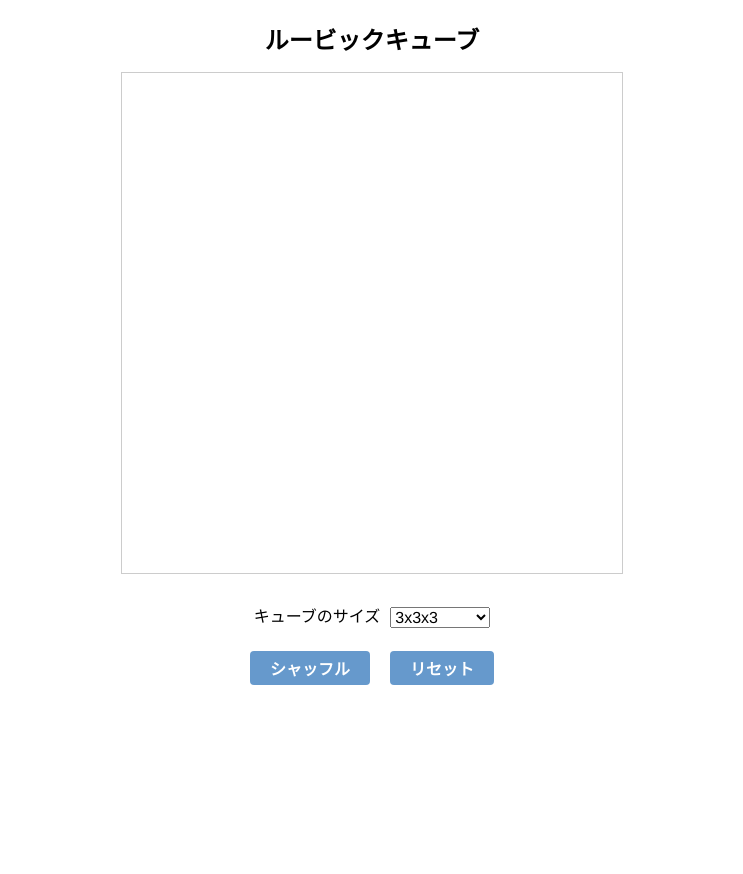
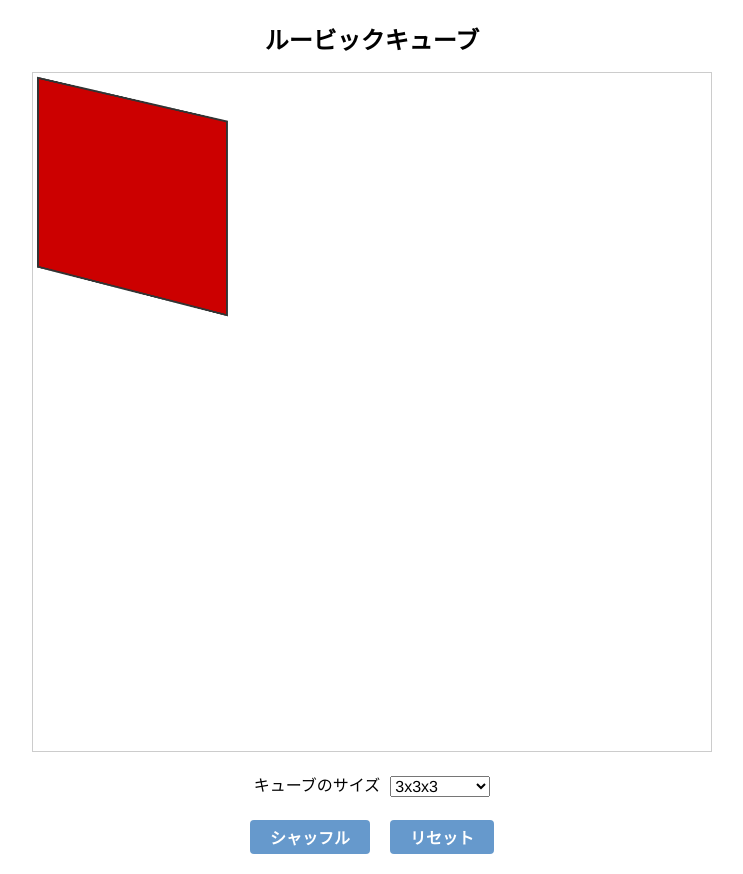
Before and after one commit to yuto-ono/rubik, a Svelte app: page / in a window 1280 px wide. Shown: the whole page, without its empty margins (268-1011 px from the left). Before the commit the page ends 800 px from the top, so only its background shows below. Built offline with nearby package versions, Linux system fonts and the light colour scheme.

Commit message:
Update Canvas.svelte

```diff
--- a/src/Canvas.svelte
+++ b/src/Canvas.svelte
@@ -1,21 +1,72 @@
 <script lang="ts">
+  import { onDestroy, onMount } from "svelte"
+
+  let canvas: HTMLCanvasElement
+  let wrapper: HTMLDivElement
+  let hidden = true
+  let scale = 0.5
+  const canvasWidth = 1400
+
+  const adjustCanvasSize = () => {
+    scale = wrapper.clientWidth / canvasWidth
+  }
+
+  onMount(() => {
+    window.addEventListener("resize", adjustCanvasSize)
+    adjustCanvasSize()
+    hidden = false
+
+    const ctx = canvas.getContext("2d")
+
+    if (ctx != null) {
+      ctx.fillStyle = "#c00"
+      ctx.strokeStyle = "#333"
+      ctx.lineWidth = 4
+      ctx.beginPath()
+      ctx.moveTo(10, 10)
+      ctx.lineTo(400, 100)
+      ctx.lineTo(400, 500)
+      ctx.lineTo(10, 400)
+      ctx.lineTo(10, 10)
+      ctx.closePath()
+      ctx.fill()
+      ctx.stroke()
+    }
+  })
+
+  onDestroy(() => {
+    window.removeEventListener("resize", adjustCanvasSize)
+  })
 </script>
 
-<div class="canvas-wrapper">
-  <canvas class="canvas" width="500" height="500">
+<div class="canvas-wrapper" bind:this={wrapper}>
+  <canvas
+    class="canvas"
+    class:hidden
+    width={canvasWidth}
+    height={canvasWidth}
+    style="transform: scale({scale})"
+    bind:this={canvas}
+  >
     お使いのブラウザは canvas に対応していません。
   </canvas>
 </div>
 
 <style lang="scss">
   .canvas-wrapper {
-    text-align: center;
+    --canvas-width: min(702px, 95vw, 85vh);
+    width: var(--canvas-width);
+    height: var(--canvas-width);
+    position: relative;
+    margin-left: auto;
+    margin-right: auto;
+    border: 1px solid #ccc;
   }
   .canvas {
-    border: 1px solid #ccc;
-    @media (max-width: 520px) {
-      width: 95vw;
-      height: 95vw;
+    position: absolute;
+    transform-origin: 0 0;
+    &.hidden {
+      display: none;
     }
   }
 </style>
```
